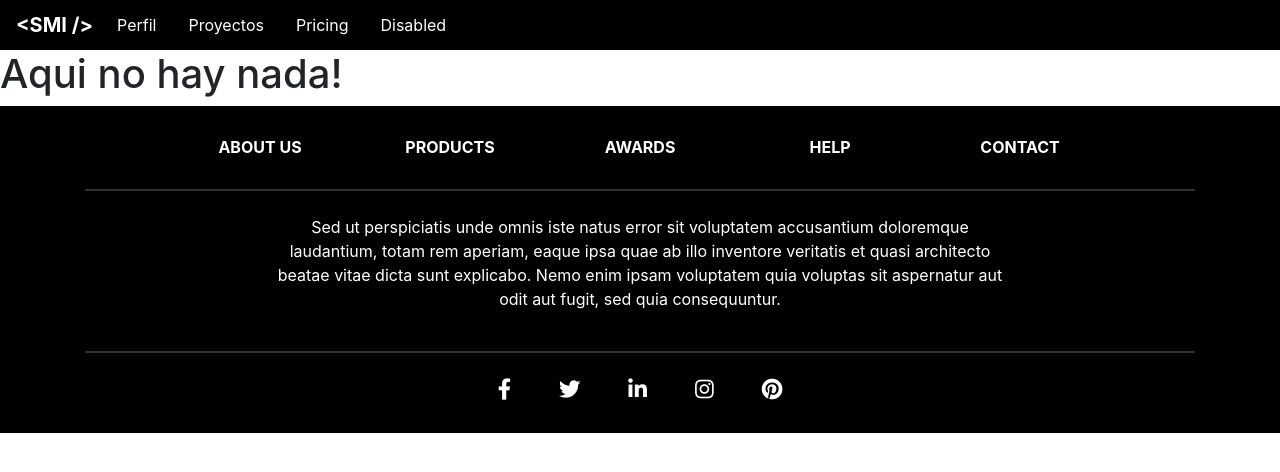
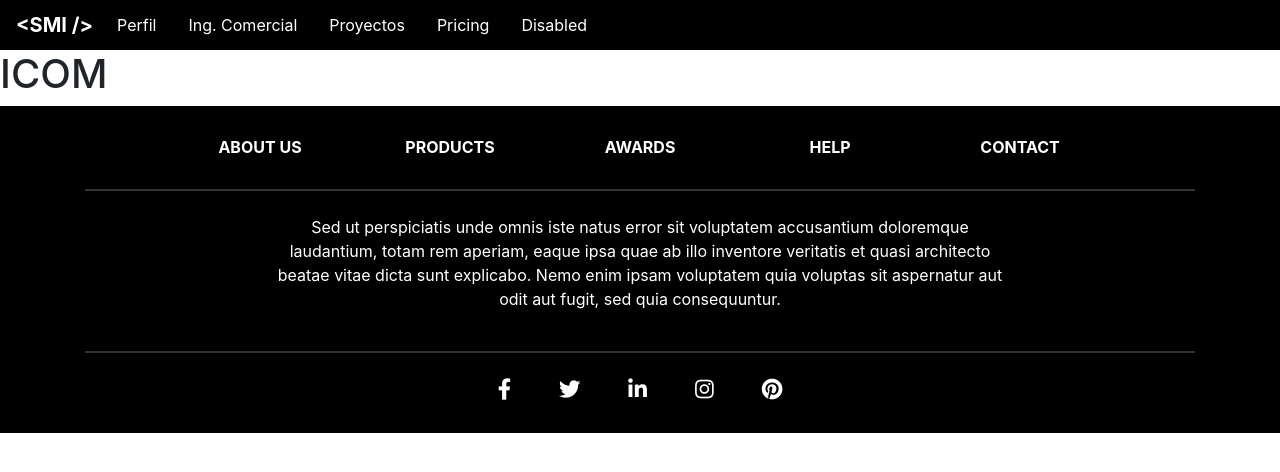
Before and after one commit to jerosantamariai/santamariai, a React (Create React App) app in the folder front/: page /icom in a window 1280 px wide. Shown: the top 472 px of the page. Built offline with nearby package versions, Linux system fonts and the light colour scheme.

Commit message:
adding icom file

```diff
--- a/front/src/App.js
+++ b/front/src/App.js
@@ -7,6 +7,7 @@ import NotFound from './views/notfound';
 import Footer from './components/footer';
 import Projects from './views/projects';
 import Perfil from './views/perfil';
+import Icom from './views/icom';
 
 const App = props => {
   return (
@@ -17,6 +18,7 @@ const App = props => {
           <Switch>
             <Route exact path="/proyectos" component={Projects} />
             <Route exact path="/miperfil" component={Perfil} />
+            <Route exact path="/icom" component={Icom} />
             <Route exact path="/" component={Home} />
             <Route component={NotFound} />
           </Switch>
--- a/front/src/components/navbar.js
+++ b/front/src/components/navbar.js
@@ -13,6 +13,9 @@ const Navbar = () => {
                     <ul className="navbar-nav">
                         <li className="nav-item active">
                             <Link className="nav-link mr-3 stdbtn" to="/miperfil">Perfil <span className="sr-only">(current)</span></Link>
+                        </li>
+                        <li className="nav-item">
+                            <Link className="nav-link mr-3 stdbtn" to="/icom">Ing. Comercial</Link>
                         </li>
                         <li className="nav-item">
                             <Link className="nav-link mr-3 stdbtn" to="/proyectos">Proyectos</Link>
--- /dev/null
+++ b/front/src/views/icom.js
@@ -0,0 +1,11 @@
+import React from 'react';
+
+const Icom = props => {
+    return (
+        <>
+            <h1>ICOM</h1>
+        </>
+    );
+}
+
+export default Icom;
```
